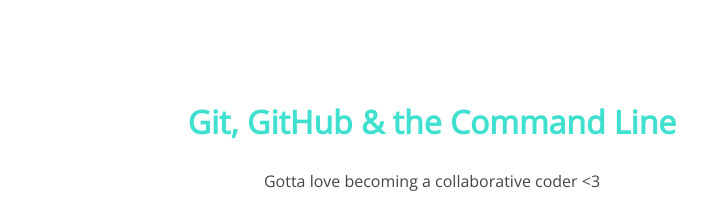
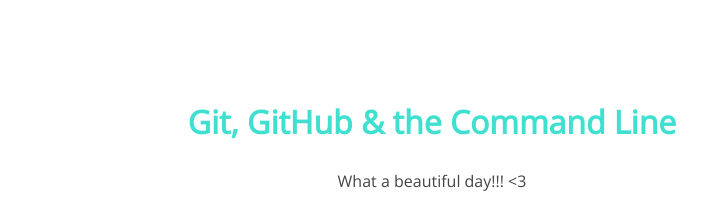
Before and after one commit to OlesiaB/105-project, a plain HTML site: page index.html in a window 1280 px wide. Shown: the top 205 px of the page, without its empty margins (208-915 px from the left). Drawn offline with nearby package versions, Linux system fonts and the light colour scheme.

Commit message:
changed the text between the h1 and p tags

```diff
--- a/index.html
+++ b/index.html
@@ -9,7 +9,7 @@
 <body>
 	<section>
 		<h1>Git, GitHub & the Command Line</h1>
-		<p>Gotta love becoming a collaborative coder <3</p>
+		<p> What a beautiful day!!! <3</p>
 		<img src="img/happy-blue-robot.png">
 	</section>
 </body>
```
